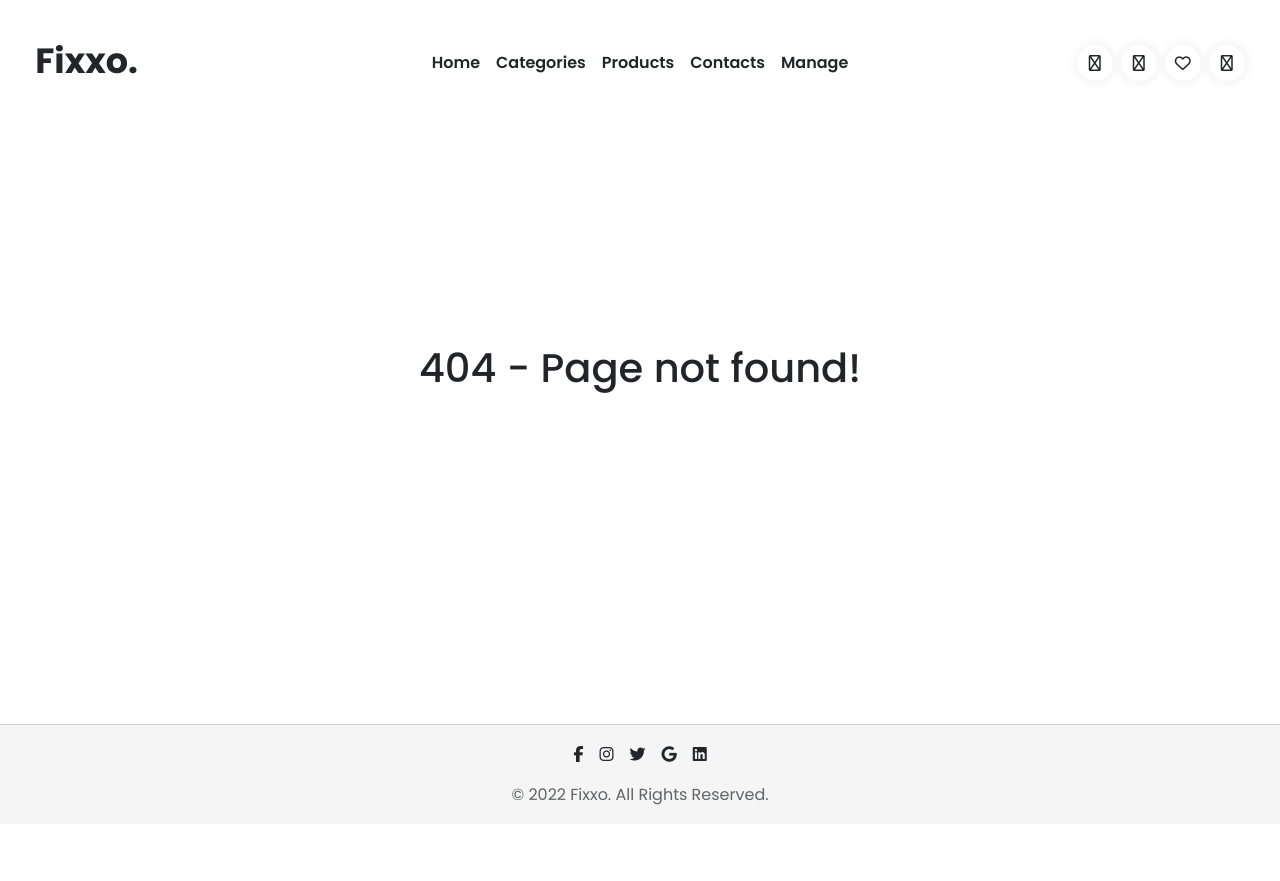
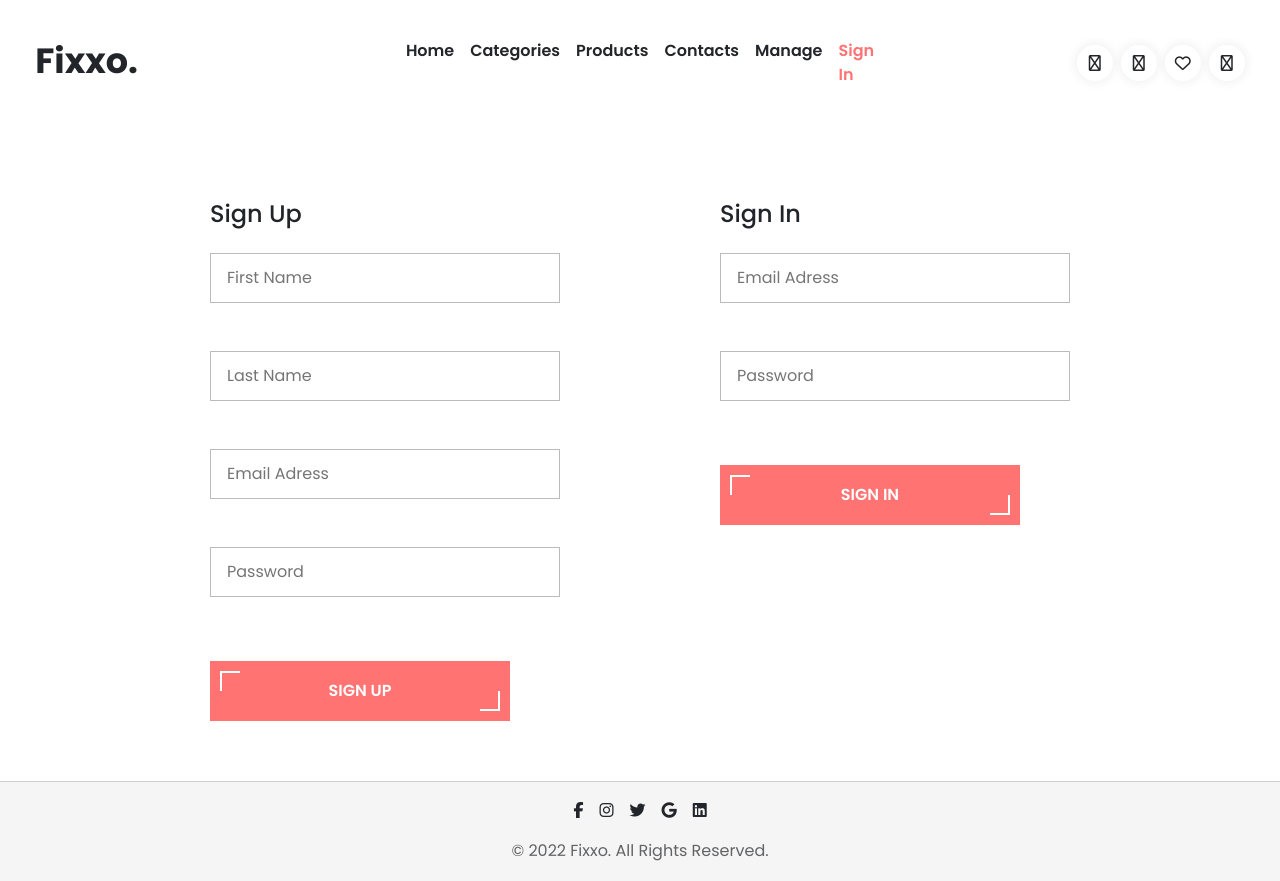
Before and after one commit to dennisGustavsson/BackEndProject, a React (Create React App) app: page /login in a window 1280 px wide. Before the commit this address had no page. Before the commit the page ends 824 px from the top, so only its background shows below. Built offline with nearby package versions, Linux system fonts and the light colour scheme.

Commit message:
added authorizaion and signup signin view

```diff
--- a/src/App.tsx
+++ b/src/App.tsx
@@ -14,11 +14,13 @@ import { ProductProvider } from "./Contexts/ProductContext";
 import { ShoppingCartProvider } from "./Contexts/ShoppingCartContext";
 import CreateProductView from "./Views/CreateProductView";
 import UpdateProductView from "./Views/UpdateProductView";
+import LoginView from "./Views/LoginView";
+import { UserProvider } from "./Contexts/UserContext";
 
 function App() {
 	return (
 		<BrowserRouter>
-
+			<UserProvider>
 				<ShoppingCartProvider>
 					<ProductProvider>
 						<Routes>
@@ -30,8 +32,12 @@ function App() {
 							/>
 							<Route path='/products/:id' element={<ProductDetailsView />} />
 							<Route path='/createproduct' element={<CreateProductView />} />
-							<Route path='/updateproduct/:id' element={<UpdateProductView />} />
+							<Route
+								path='/updateproduct/:id'
+								element={<UpdateProductView />}
+							/>
 							<Route path='/contacts' element={<ContactsView />} />
+							<Route path='/login' element={<LoginView />} />
 							<Route path='/search' element={<SearchView />} />
 							<Route path='/compare' element={<CompareView />} />
 							<Route path='/wishlist' element={<WishListView />} />
@@ -40,7 +46,7 @@ function App() {
 						</Routes>
 					</ProductProvider>
 				</ShoppingCartProvider>
-
+			</UserProvider>
 		</BrowserRouter>
 	);
 }
--- a/src/Assets/scss/App.scss
+++ b/src/Assets/scss/App.scss
@@ -20,6 +20,7 @@
 @import './sections/ShoppingCart';
 @import './sections/Jumbotron';
 @import './sections/ProductManager';
+@import './sections/UserSection';
 
 @import './components/buttons';
 @import './components/menuIcon';
--- a/src/Assets/scss/sections/_ContactForm.scss
+++ b/src/Assets/scss/sections/_ContactForm.scss
@@ -46,7 +46,8 @@
 
     input[type=text],
     input[type=email],
-        input[type=number] {
+        input[type=number],
+        input[type=password] {
         margin: 0;
         padding: 0.5rem 1rem;
         width: 100%;
--- /dev/null
+++ b/src/Assets/scss/sections/_UserSection.scss
@@ -0,0 +1,10 @@
+.userForm {
+margin-top: 120px;
+display: flex;
+justify-content: center;
+
+
+.signUp, .signIn {
+       margin: 5rem;
+    }
+}
--- a/src/Contexts/ProductContext.tsx
+++ b/src/Contexts/ProductContext.tsx
@@ -84,6 +84,7 @@ export const ProductProvider = ({ children }: IProductProviderProps) => {
 			method: "post",
 			headers: {
 				"Content-Type": "application/json",
+				'Authorization': `Bearer ${localStorage.getItem("accessToken")}`
 			},
 			body: JSON.stringify(productRequest),
 		});
@@ -114,6 +115,7 @@ export const ProductProvider = ({ children }: IProductProviderProps) => {
 				method: "put",
 				headers: {
 					"Content-Type": "application/json",
+					"Authorization": `Bearer ${localStorage.getItem("accessToken")}`
 				},
 				body: JSON.stringify(product),
 			}
@@ -121,7 +123,7 @@ export const ProductProvider = ({ children }: IProductProviderProps) => {
 		if (result.status === 200) setProduct(await result.json());
 	};
 
-	// GET FEATURED PRODUCTS
+	// GET SPECIFIC PRODUCTS
 
 	const getFeaturedProducts = async (tag = "featured", limit = 0) => {
 		const result = await fetch(baseUrl + `/${tag}/${limit}`);
@@ -139,7 +141,9 @@ export const ProductProvider = ({ children }: IProductProviderProps) => {
 	};
 
 	const getByCategory = async (category: string, limit = 0) => {
-		const result = await fetch(baseUrl + `/categories/category/${category}/${limit}`);
+		const result = await fetch(
+			baseUrl + `/categories/category/${category}/${limit}`
+		);
 		setRelatedProducts(await result.json());
 	};
 
@@ -147,6 +151,10 @@ export const ProductProvider = ({ children }: IProductProviderProps) => {
 	const remove = async (articleNumber: string | number) => {
 		const result = await fetch(`${baseUrl}/product/details/${articleNumber}`, {
 			method: "delete",
+			headers: {
+				"Content-Type": "application/json",
+				'authorization': `Bearer ${localStorage.getItem("accessToken")}`,
+			},
 		});
 
 		if (result.status === 204) setProduct(defaultProductValues);
@@ -173,7 +181,7 @@ export const ProductProvider = ({ children }: IProductProviderProps) => {
 				secondFlashProducts,
 				getSecondFlashProducts,
 				relatedProducts,
-				getByCategory
+				getByCategory,
 			}}
 		>
 			{children}
--- /dev/null
+++ b/src/Contexts/UserContext.tsx
@@ -0,0 +1,108 @@
+import React, { useContext, useState, createContext } from "react";
+
+export interface IUserContext {
+	signUpUser: (e: React.FormEvent) => void;
+	signInUser: (e: React.FormEvent) => void;
+	newUser: NewUserType;
+	user: UserType;
+	setNewUser: React.Dispatch<React.SetStateAction<NewUserType>>;
+	setUser: React.Dispatch<React.SetStateAction<UserType>>;
+}
+
+export interface NewUserType {
+	firstName: string;
+	lastName: string;
+	email: string;
+	password: string;
+}
+
+export interface UserType {
+	email: string;
+	password: string;
+}
+
+interface UserProviderProps {
+	children: any;
+}
+
+export const useUserContext = () => {
+	return useContext(UserContext);
+};
+
+export const UserContext = createContext<IUserContext | null>(null);
+
+export const UserProvider = ({ children }: UserProviderProps) => {
+	const baseUrl = "http://localhost:5000/api/authentication";
+
+	const defaultValuesNewUser: NewUserType = {
+		firstName: "",
+		lastName: "",
+		email: "",
+		password: "",
+	};
+	const defaultValuesUser: UserType = {
+		email: "",
+		password: "",
+	};
+
+	const [newUser, setNewUser] = useState<NewUserType>(defaultValuesNewUser);
+	const [user, setUser] = useState<UserType>(defaultValuesUser);
+	//! Create new user
+	const signUpUser = async (e: React.FormEvent) => {
+		e.preventDefault();
+		const result = await fetch(`${baseUrl}/signup`, {
+			method: "post",
+			headers: {
+				"Content-Type": "application/json",
+			},
+			body: JSON.stringify(newUser),
+		});
+
+		if (result.status === 201) {
+			console.log(await result.json());
+			setNewUser(defaultValuesNewUser);
+		} else {
+			console.log(await result.json());
+		}
+	};
+
+    //! Sign in user
+
+	const signInUser = async (e: React.FormEvent) => {
+		e.preventDefault();
+
+		const result = await fetch(`${baseUrl}/signin`, {
+			method: "post",
+			headers: {
+				"Content-Type": "application/json",
+			},
+			body: JSON.stringify(user),
+		});
+
+		if (result.status === 200) {
+            const data = await result.json();
+			console.log(data.accessToken);
+
+            localStorage.setItem("accessToken", data.accessToken);
+			setUser(defaultValuesUser);
+
+
+		} else {
+			console.log(await result.json());
+		}
+	};
+
+	return (
+		<UserContext.Provider
+			value={{
+				signUpUser,
+				signInUser,
+				newUser,
+				setNewUser,
+                setUser, user
+			}}
+		>
+			{children}
+		</UserContext.Provider>
+	);
+};
--- a/src/Sections/MainMenuSection.tsx
+++ b/src/Sections/MainMenuSection.tsx
@@ -50,6 +50,11 @@ const MainMenuSection: React.FC = () => {
 							Manage
 						</NavLink>
 					</li>
+					<li>
+						<NavLink className='menu-link' to='/login' end>
+							Sign In
+						</NavLink>
+					</li>
 				</ul>
 
 				<div className='main-menu-icons'>
--- /dev/null
+++ b/src/Sections/SignInSection.tsx
@@ -0,0 +1,89 @@
+import { UserContext, IUserContext } from "../Contexts/UserContext";
+import { useContext } from "react";
+
+
+const SignInSection = () => {
+
+
+    const {signUpUser, signInUser, setNewUser, newUser, user, setUser} = useContext(
+        UserContext
+    ) as IUserContext;
+	return (
+		<>
+			<div className='userForm'>
+				<div className='signUp'>
+					<h4>Sign Up</h4>
+					<form className='form-theme' onSubmit={signUpUser}>
+						<input
+							// id='firstNamed'
+							type='text'
+							placeholder='First Name'
+							value={newUser.firstName}
+							onChange={(e) =>
+								setNewUser({ ...newUser, firstName: e.target.value })
+							}
+						/>
+						<input
+							// id='lastName'
+							type='text'
+							placeholder='Last Name'
+							value={newUser.lastName}
+							onChange={(e) =>
+								setNewUser({ ...newUser, lastName: e.target.value })
+							}
+						/>
+						<input
+							// id='email'
+							type='email'
+							placeholder='Email Adress'
+							value={newUser.email}
+							onChange={(e) =>
+								setNewUser({ ...newUser, email: e.target.value })
+							}
+						/>
+						<input
+							// id='password'
+							type='password'
+							placeholder='Password'
+							value={newUser.password}
+							onChange={(e) =>
+								setNewUser({ ...newUser, password: e.target.value })
+							}
+						/>
+						<button type='submit' className='btn-theme'>
+							Sign Up
+						</button>
+					</form>
+				</div>
+				<div className='signIn'>
+					<h4>Sign In</h4>
+					<form className='form-theme' onSubmit={signInUser}>
+
+						<input
+							id='email'
+							type='email'
+							placeholder='Email Adress'
+							value={user.email}
+							onChange={(e) =>
+								setUser({ ...user, email: e.target.value })
+							}
+						/>
+						<input
+							id='password'
+							type='password'
+							placeholder='Password'
+							value={user.password}
+							onChange={(e) =>
+								setUser({ ...user, password: e.target.value })
+							}
+						/>
+						<button type='submit' className='btn-theme'>
+							Sign In
+						</button>
+					</form>
+				</div>
+			</div>
+		</>
+	);
+};
+export default SignInSection;
--- /dev/null
+++ b/src/Views/LoginView.tsx
@@ -0,0 +1,14 @@
+import { FooterSection } from "../Sections/FooterSection"
+import MainMenuSection from "../Sections/MainMenuSection"
+import SignInSection from "../Sections/SignInSection"
+
+const LoginView = () => {
+  return (
+    <>
+    <MainMenuSection />
+    <SignInSection />
+    <FooterSection />
+    </>
+  )
+}
+export default LoginView
```
Also changed, not shown: src/Models/userModels.ts (+15 -15 lines), src/App.min.css.
